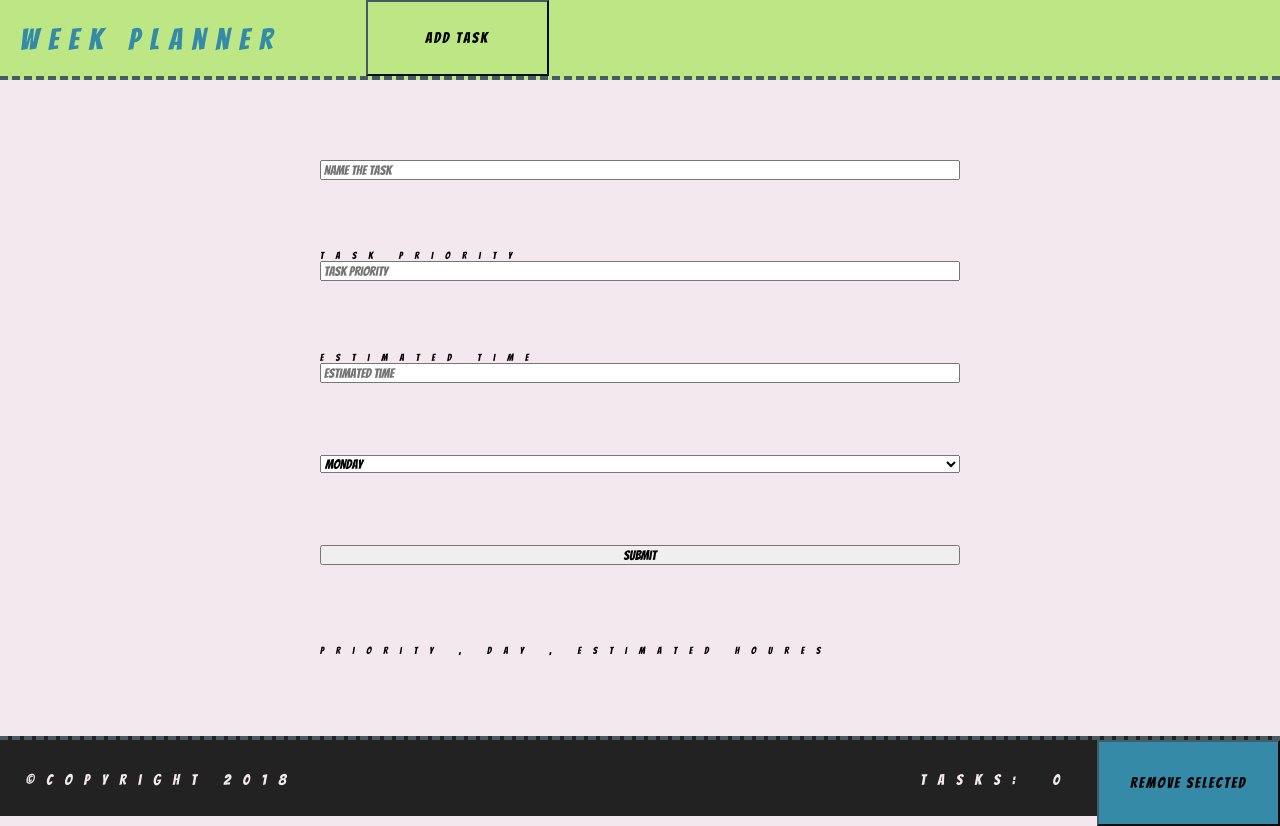
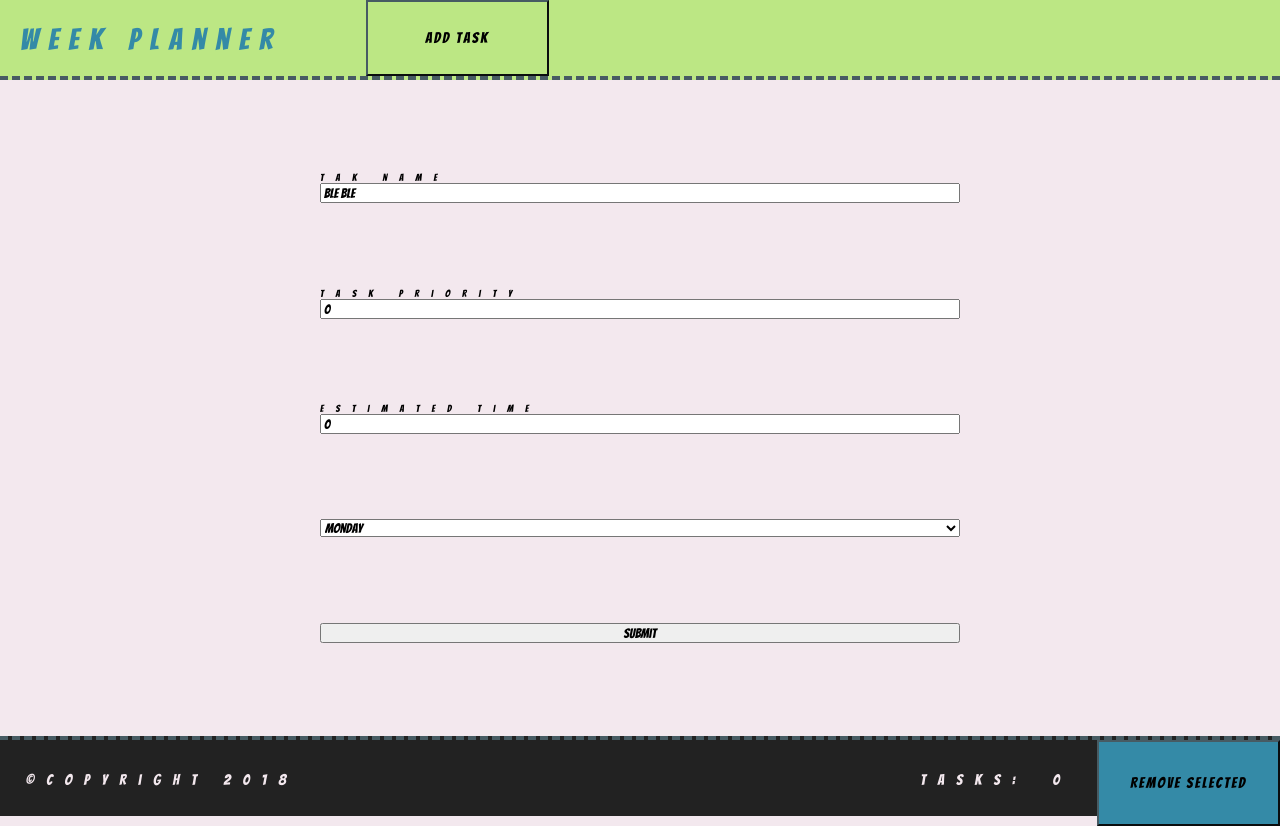
Before and after one commit to szymonWojcikowski/weekPlanner, a React app: page / in a window 1280 px wide. Both pictures are taken after a click on the button "Add Task". Built offline with nearby package versions, Linux system fonts and the light colour scheme.

Commit message:
try to lift state up v.1.1

```diff
--- a/src/App.jsx
+++ b/src/App.jsx
@@ -16,7 +16,7 @@ class App extends React.Component {
             // properties for taskObjToAdd
             taskName: "ble ble",
             taskPriority: 0,
-            value: 0,
+            dayIndex: 0,
             estimatedTime: 0,
             tasks: []
         };
@@ -24,6 +24,7 @@ class App extends React.Component {
         this.handleClick = this.handleClick.bind(this);
         this.handleT = this.handleT.bind(this);
         this.handleSubmit = this.handleSubmit.bind(this);
+        this.handleChange = this.handleChange.bind(this.state);// this.state
     };
 
     handleClick(event) {
@@ -38,6 +39,15 @@ class App extends React.Component {
         if (event.keyCode === 84) {
             console.log(this.state.tasks);
         }
+    };
+
+    handleChange(event) {
+        console.log("change ", event);
+        const {name, value} = event.target;
+        this.setState({   //App.jsx:47 Uncaught TypeError: this.setState is not a function
+            [name]: value
+        });
+
     };
 
     handleSubmit() {
@@ -61,7 +71,15 @@ class App extends React.Component {
                     handleClick={this.handleClick}
                     data={this.state}
                 />
-                {this.state.openAddFormClicked ? <AddForm tasks={this.state.tasks} handleSubmit={this.handleSubmit} /> : <PlansSection />}
+                {this.state.openAddFormClicked ? <AddForm
+                    tasks={this.state.tasks}
+                    handleSubmit={this.handleSubmit}
+                    handleChange={this.handleChange}
+                    taskName={this.state.taskName}
+                    taskPriority={this.state.taskPriority}
+                    dayIndex={this.state.dayIndex}
+                    estimatedTime={this.state.estimatedTime}
+                /> : <PlansSection />}
                 <Footer />
             </div>
         )
--- a/src/components/AddForm.jsx
+++ b/src/components/AddForm.jsx
@@ -4,23 +4,23 @@ import React from "react";
 class AddForm extends React.Component {
     constructor(props) {
         super(props);
-        this.state = {
-            tasks: props.tasks,
-            // taskName: "",
-            // taskPriority: 0,
-            // value: 0,
-            // estimatedTime: 0
-        };
-        this.handleChange = this.handleChange.bind(this);
+        // this.state = {
+        //     tasks: props.tasks,
+        //     // taskName: "",
+        //     // taskPriority: 0,
+        //     // value: 0,
+        //     // estimatedTime: 0
+        // };
+        // this.taskName={props.taskName};
+        // this.taskPriority={this.state.taskPriority};
+        // this.dayIndex={this.state.dayIndex};
+        // this.estimatedTime={this.state.estimatedTime};
         this.handleSubmit = this.handleSubmit.bind(this);
+        //this.handleChange = this.handleChange.bind(this);
+        //this.handleChange = props.handleChange;
     };
 
-    handleChange(event) {
-        const {name, value} = event.target;
-        this.setState({
-            [name]: value
-        })
-    };
+
 
     handleSubmit(event) {
 
@@ -33,32 +33,35 @@ class AddForm extends React.Component {
     render() {
         return (
             <form className="addForm" onSubmit={this.handleSubmit}>
-                <input
-                    type="text"
-                    value={this.state.taskName}
-                    name="taskName"
-                    placeholder="Name the task"
-                    onChange={this.handleChange}
-                />
+                <label>Tak name
+                    <input
+                        type="text"
+                        value={this.props.taskName}
+                        name="taskName"
+                        placeholder="Name the task"
+                        onChange={this.props.handleChange}
+                        //onInput={event => event.target.value}
+                    />
+                </label>
                 <label>Task priority
                     <input
                         type="number"
-                        value={this.state.taskPriority}
+                        value={this.props.taskPriority}
                         name="taskPriority"
                         placeholder="Task priority"
-                        onChange={this.handleChange}
+                        onChange={this.props.handleChange}
                     />
                 </label>
                 <label>Estimated time
                     <input
                         type="number"
-                        value={this.state.estimatedTime}
+                        value={this.props.estimatedTime}
                         name="estimatedTime"
                         placeholder="Estimated time"
-                        onChange={this.handleChange}
+                        onChange={this.props.handleChange}
                     />
                 </label>
-                <select value={this.state.value} name="value" onChange={this.handleChange}>
+                <select value={this.props.dayIndex} name="value" onChange={this.props.handleChange}>
                     <option value="0" data-day="0">Monday</option>
                     <option value="1" data-day="1">Tuesday</option>
                     <option value="2" data-day="2">Wednesday</option>
@@ -68,8 +71,8 @@ class AddForm extends React.Component {
                     <option value="6" data-day="6">Sunday</option>
                 </select>
                 <input type="submit" value="Submit" />
-                <h1>{this.state.taskName}<br />
-                    priority {this.state.taskPriority}, day {this.state.value}, estimated {this.state.estimatedTime} houres</h1>
+                {/*<h1>{this.state.taskName}<br />*/}
+                    {/*priority {this.state.taskPriority}, day {this.state.value}, estimated {this.state.estimatedTime} houres</h1>*/}
             </form>
         );
     };
```
